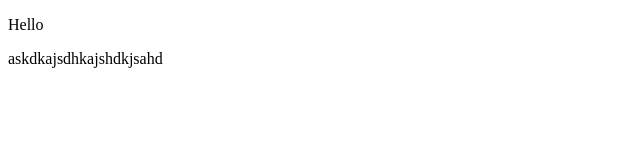
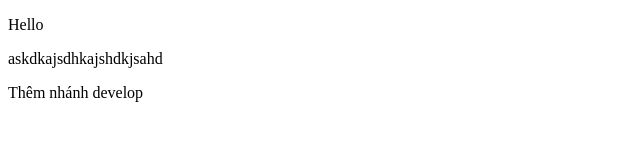
Before and after one commit to minhtuan251295/gitDEMO, a plain HTML site: page index.html in a window 1280 px wide. Shown: the whole page, without its empty margins (0-640 px from the left). Drawn offline with Linux system fonts and the light colour scheme.

Commit message:
add develop branch

```diff
--- a/index.html
+++ b/index.html
@@ -11,6 +11,7 @@
 <body>
   <p>Hello</p>
   <p>askdkajsdhkajshdkjsahd</p>
+  Thêm nhánh develop
 
 </body>
 
```
